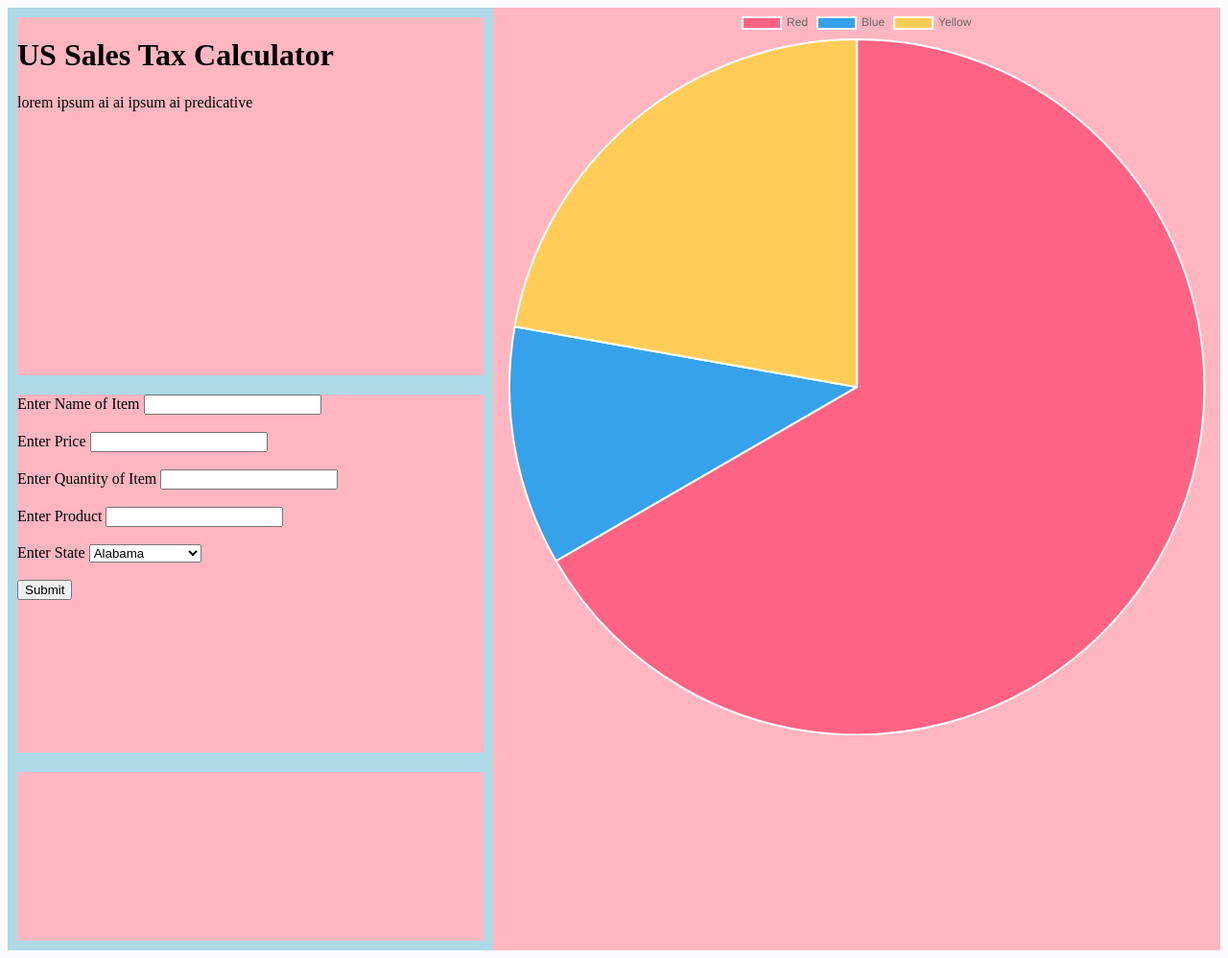
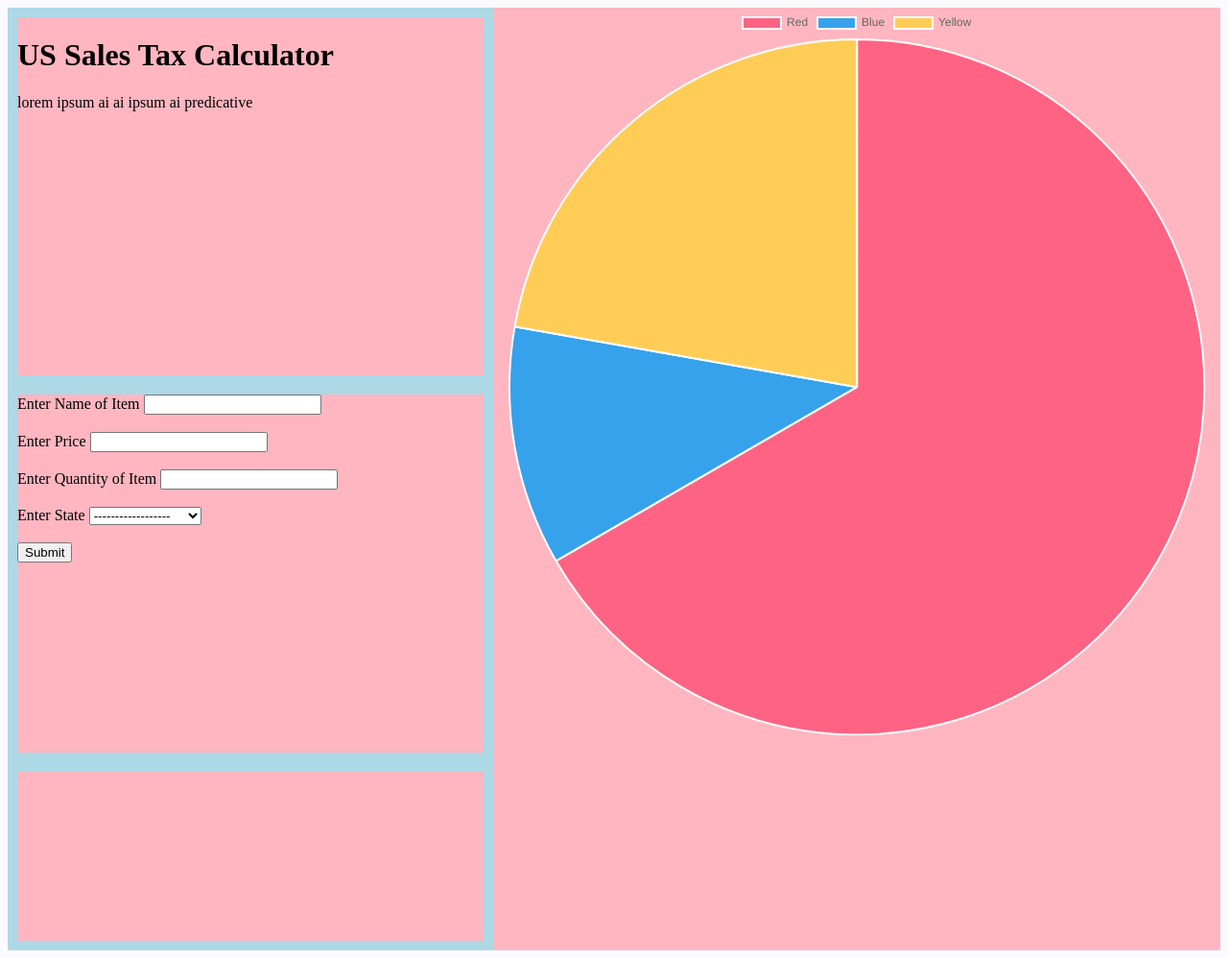
Before and after one commit to NewRoni/SalesTaxHackathon, a Flask app: page / in a window 1280 px wide. Shown: the whole page at 96% size. Run offline with Flask 3, Linux system fonts and the light colour scheme.

Commit message:
removed input box for product type and edited code accordingly

```diff
--- a/app.py
+++ b/app.py
@@ -18,9 +18,8 @@ def Main():
         price = request.form.get('Price')
         quantity = request.form.get('Quantity')
         name = request.form.get('Name')
-        product = request.form.get('Product')
 
-        if not state or not price or not quantity or not name or not product:
+        if not state or not price or not quantity or not name:
             result = "Please fill blank fields"
         else:
             try:
@@ -31,7 +30,7 @@ def Main():
                 session['price'] = price
                 session['quantity'] = quantity
                 session['name'] = name
-                session['product'] = product
+
             except ValueError:
                 result = "Ensure Price and quantity are both numbers"
         sessionid = request.cookies.get('session')
--- a/templates/Main.html
+++ b/templates/Main.html
@@ -28,12 +28,9 @@
                     <input type="number" id="quantity" name="Quantity" required>
                     <br><br>
 
-                    <label for="Product">Enter Product</label>
-                    <input type="text" id="product" name="Product" required>
-                    <br><br>
-
                     <label for="State">Enter State</label>
                     <select name="state" id="state">
+                        <option value="null">------------------</option>
                         <option value="alabama">Alabama</option>
                         <option value="alaska">Alaska</option>
                         <option value="arizona">Arizona</option>
```
